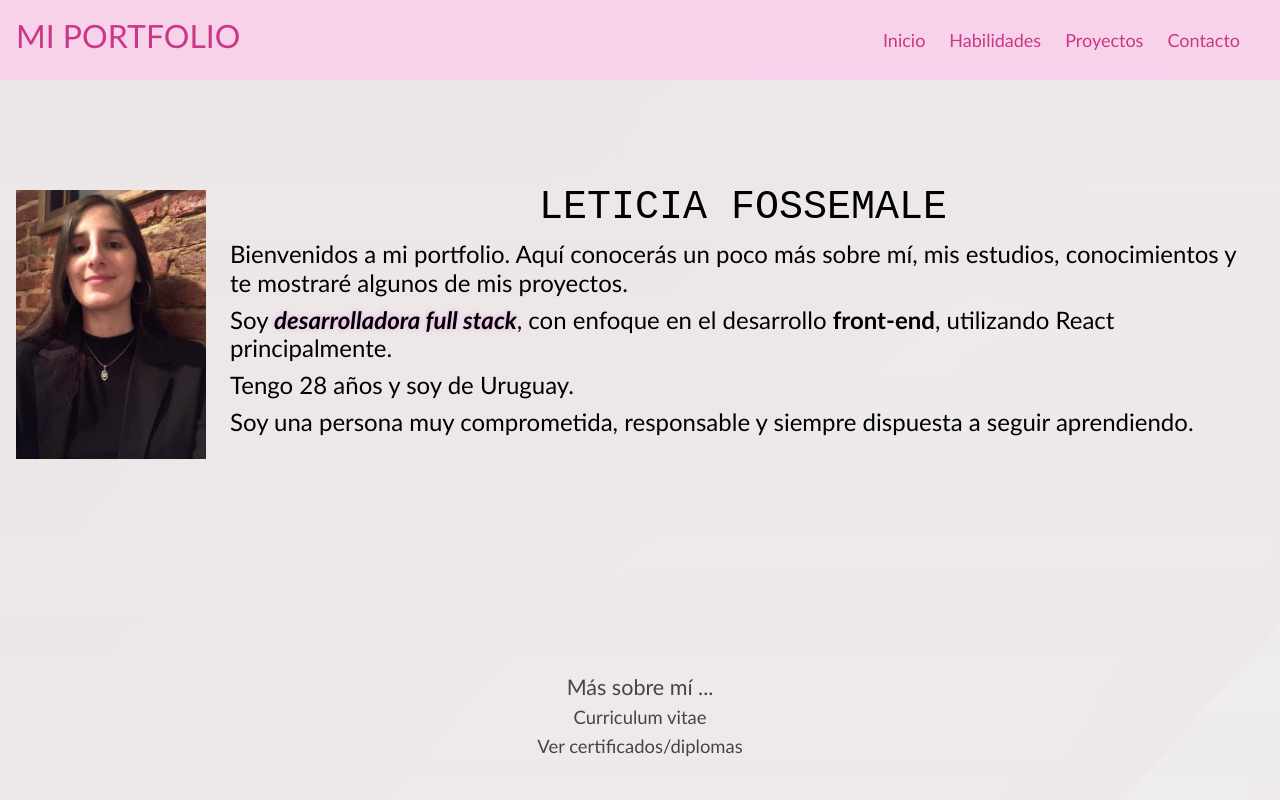
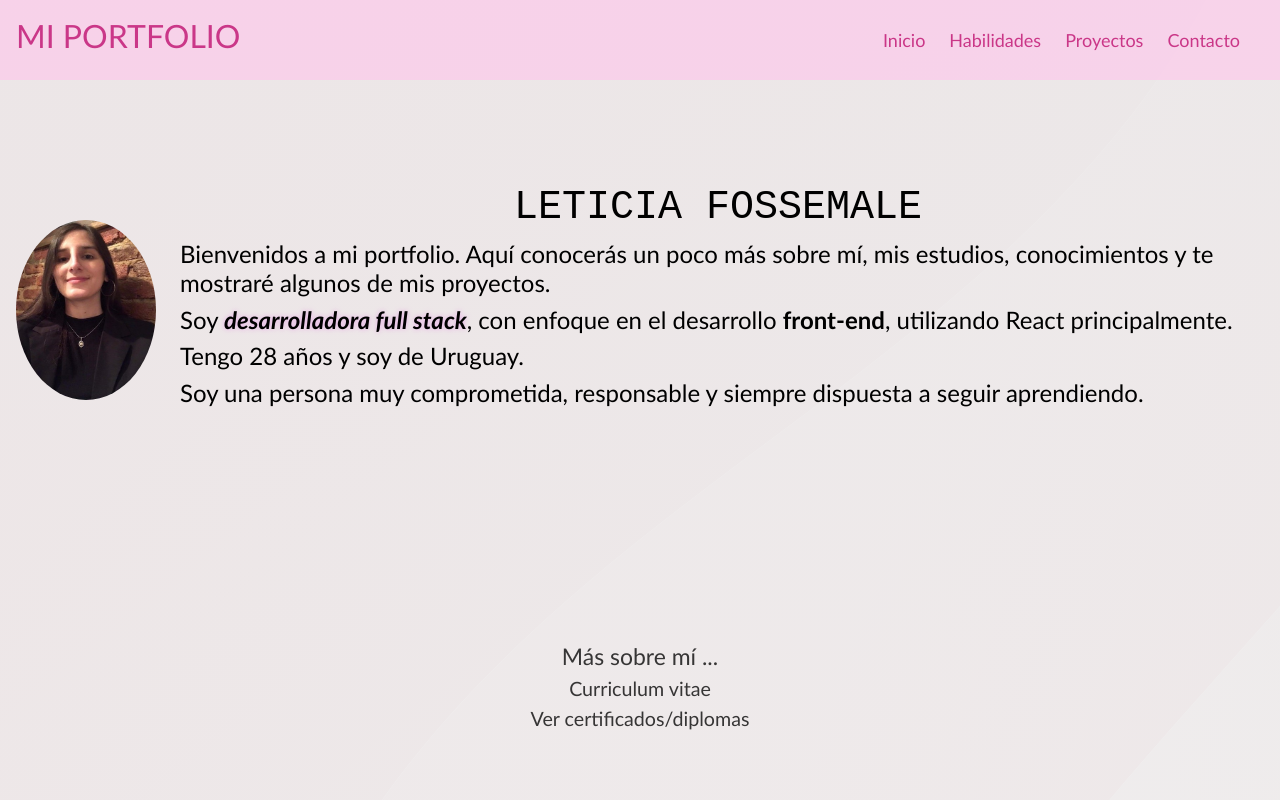
Before and after one commit to letifoss/miportfolio, a React (Create React App) app: page / in a window 1280 px wide. Shown: the top 800 px of the page. Built offline with nearby package versions, Linux system fonts and the light colour scheme.

Commit message:
arreglo presentacion y foto principal

```diff
--- a/src/componentes/Contacto.js
+++ b/src/componentes/Contacto.js
@@ -10,7 +10,7 @@ function Contacto(){
                     <a href="https://wa.me/59894451482" target="_blank"><i class="bi bi-whatsapp m-5"></i></a>
                 </div>
                 <div class="mt-4">
-                    <p class="fs-1 text-center">Comunicate vía email o whatsapp por presupuestos, consultas y más información</p>
+                    <p class="fs-4 text-center">Comunicate vía email o whatsapp por presupuestos, consultas y más información</p>
                 </div>
             </div>
     </section>
--- a/src/componentes/Presentacion.js
+++ b/src/componentes/Presentacion.js
@@ -8,7 +8,9 @@ function Presentacion(){
         <>
     <div id="presentacion">
         <div className="content d-flex flex-column align-items-center justify-content-center flex-md-row">
-            <img src={fotolinkedin} alt="foto leticia fossemale" width="190" className="ml-3 imagenprincipal"/>
+            <div className="d-flex justify-content-center">
+                <img src={fotolinkedin} alt="foto leticia fossemale" width="140" height={180} className=" imagenprincipal rounded-circle ml-3"/>
+            </div>
             <div className="d-flex flex-column justify-content-center p-4">
                 <h1 className="text-center major-mono-display-regular">LETICIA FOSSEMALE</h1>
                 <h4 className="text-left mw-100">Bienvenidos a mi portfolio. Aquí conocerás un poco más sobre mí, mis estudios, conocimientos y te mostraré algunos de mis proyectos. </h4>
```
